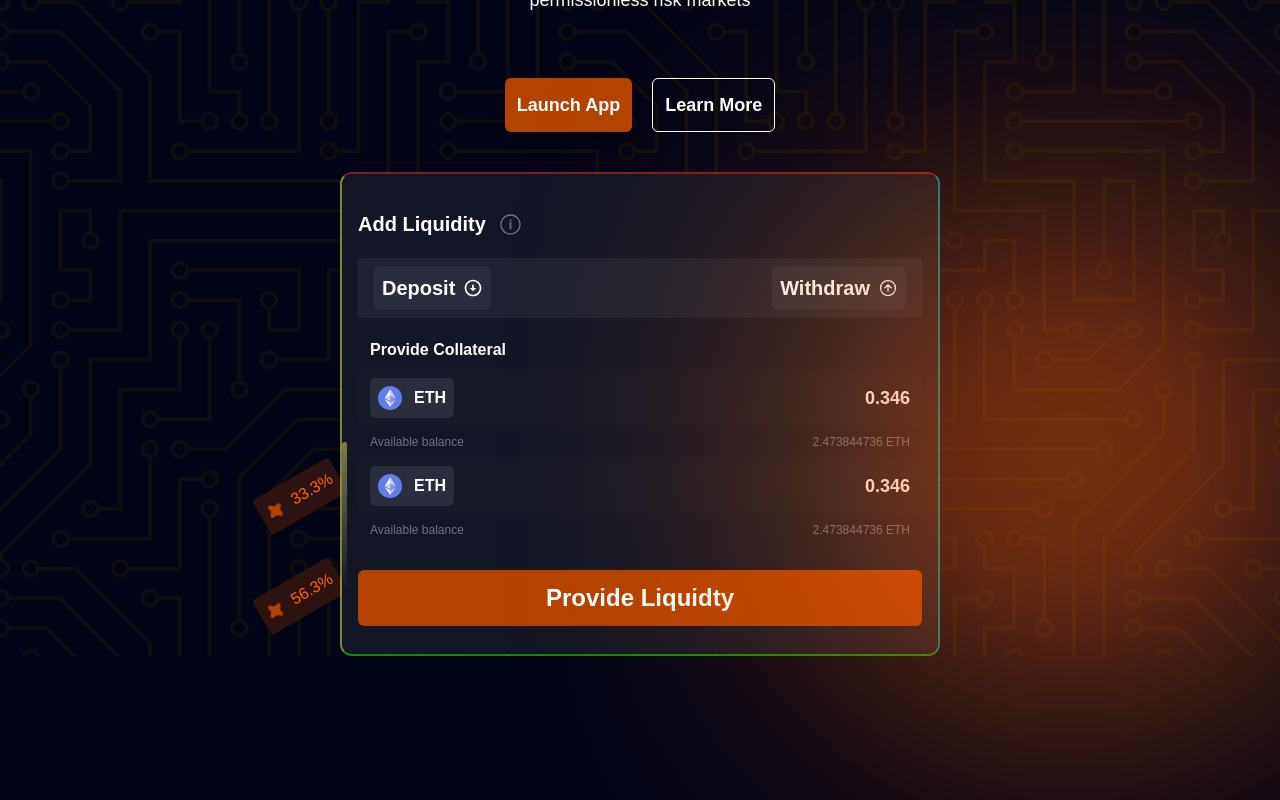
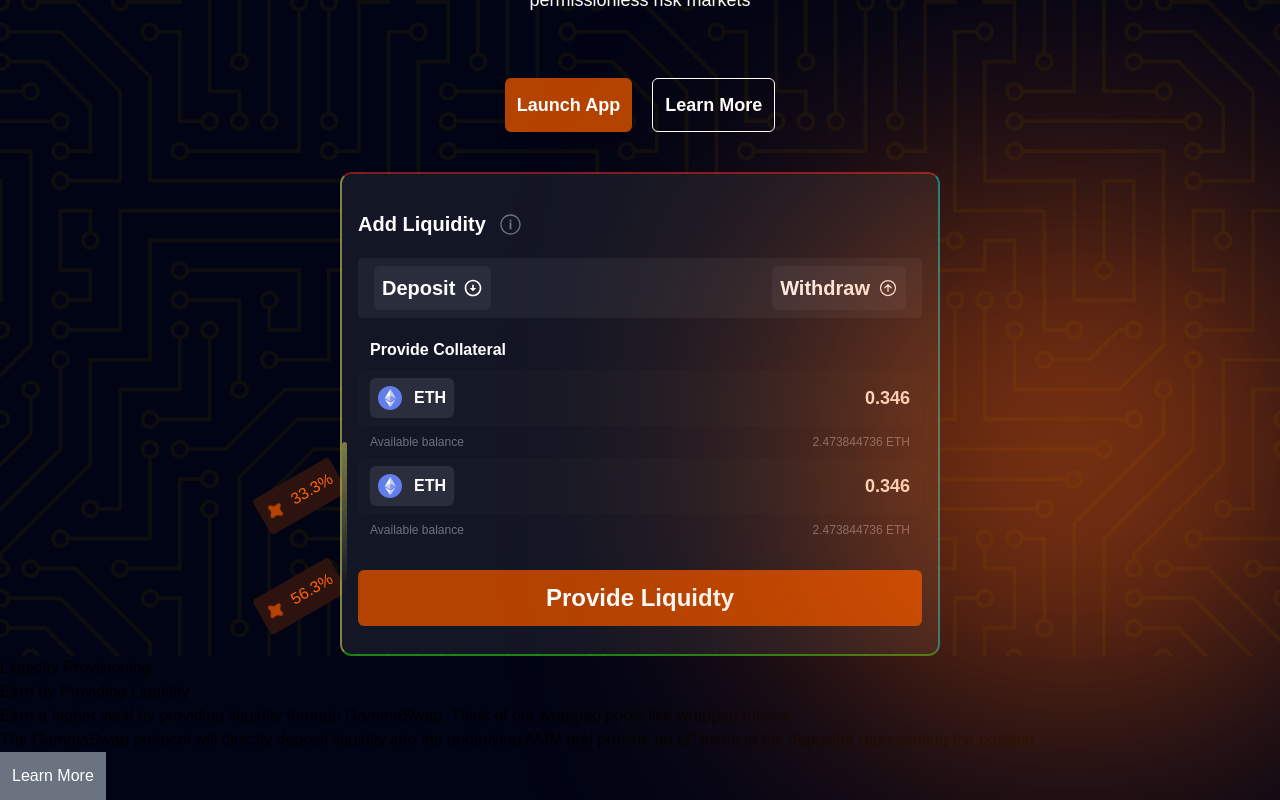
Before and after one commit to goodylove/Animate, a React (Vite) app: page / in a window 1280 px wide. Shown: the part 416-1216 px from the top of the page. Before the commit the page ends 1072 px from the top, so only its background shows below. Built offline with nearby package versions, Linux system fonts and the light colour scheme; a web font is replaced by a local one.

Commit message:
fix issues

```diff
--- a/src/Layouts/LiquidityProvision/index.jsx
+++ b/src/Layouts/LiquidityProvision/index.jsx
@@ -1,10 +1,20 @@
 import React from 'react'
+import { Button } from './../../components/common/Button/index';
 
 function LiquidityProvision() {
   return (
       <div>
           <div>
-              <h5></h5>
+        <h5>Liquidity Provisioning</h5>
+        <h1>Earn by Providing
+          Liquidity</h1>
+        <p>Earn a higher yield by providing liquidity through GammaSwap.
+          Think of our wrapped pools like wrapped tokens.</p>
+        <p>The GammaSwap protocol will directly deposit liquidity into
+         the underlying AMM and provide an LP token to the depositor
+          representing the position.</p>
+
+        <Button className="bg-gray-500 text-white p-3">Learn More</Button>
 
           </div>
           <div>
--- a/src/page/Home/index.tsx
+++ b/src/page/Home/index.tsx
@@ -1,12 +1,14 @@
 import React from 'react'
 import NavBar from '../../components/navBar'
 import Hero from '../../Layouts/Hero'
+import LiquidityProvision from '../../Layouts/LiquidityProvision'
 
 function Home() {
   return (
     <>
       <NavBar />
       <Hero />
+      <LiquidityProvision/>
     </>
   )
 }
```
